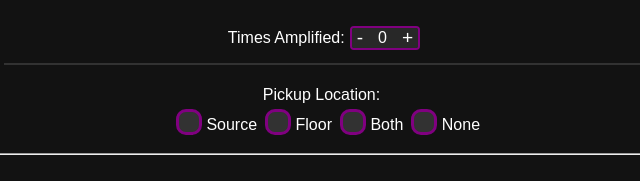
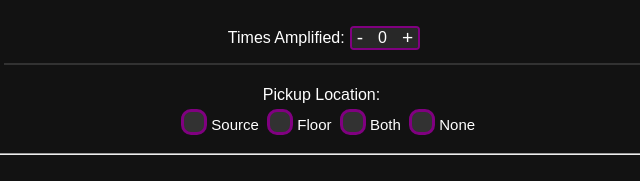
Before and after one commit to jadonwright/jadonwright.github.io, a plain HTML site: page index.html in a window 1280 px wide. Shown: the part 1917-2098 px from the top of the page, 316-956 px from the left. Drawn offline with Linux system fonts and the light colour scheme; a web font is replaced by a local one.

Commit message:
Fix pickup location formatting.

```diff
--- a/index.html
+++ b/index.html
@@ -213,19 +213,19 @@
         <div id="pickup-group">
             <div class="radio-group" id="pickup">
                 <label><input class="level radio" id="source" type="radio" name="pickup"><span class="radio-dot"></span>
-                <span class="delabel" style="color:white">Source</span></label>
+                <span class="delabel" style="color:white;font-size:15px;">Source</span></label>
             </div>
             <div class="radio-group" id="pickup">
                 <label><input class="level radio" id="floor" type="radio" name="pickup"><span class="radio-dot"></span>
-                <span class="delabel" style="color:white">Floor</span></label>
+                <span class="delabel" style="color:white;font-size:15px;">Floor</span></label>
             </div>
             <div class="radio-group" id="pickup">
                 <label><input class="level radio" id="both" type="radio" name="pickup"><span class="radio-dot"></span>
-                <span class="delabel" style="color:white">Both</span></label>
+                <span class="delabel" style="color:white;font-size:15px;">Both</span></label>
             </div>
             <div class="radio-group" id="pickup">
                 <label><input class="level radio" id="none" type="radio" name="pickup"><span class="radio-dot"></span>
-                <span class="delabel" style="color:white">None</span></label>
+                <span class="delabel" style="color:white;font-size:15px;">None</span></label>
             </div>
         </div>
     </div>
```
